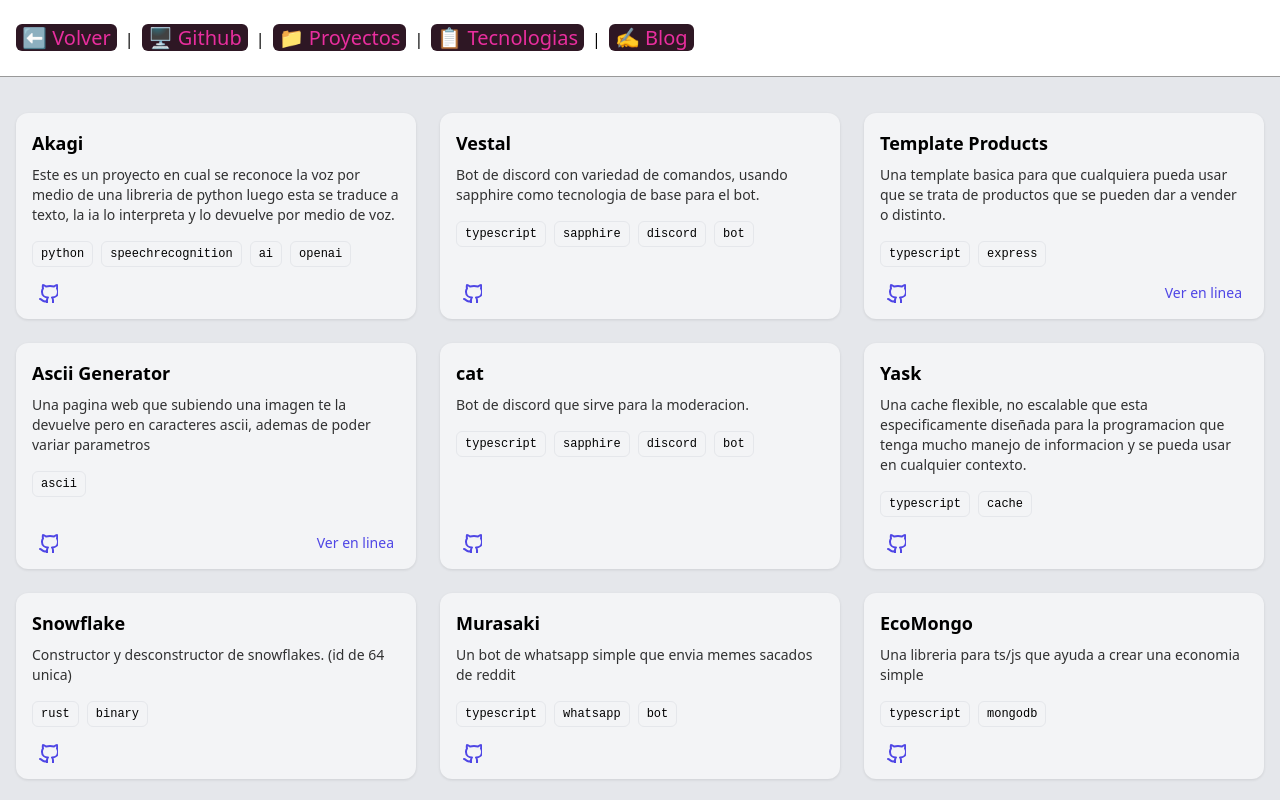
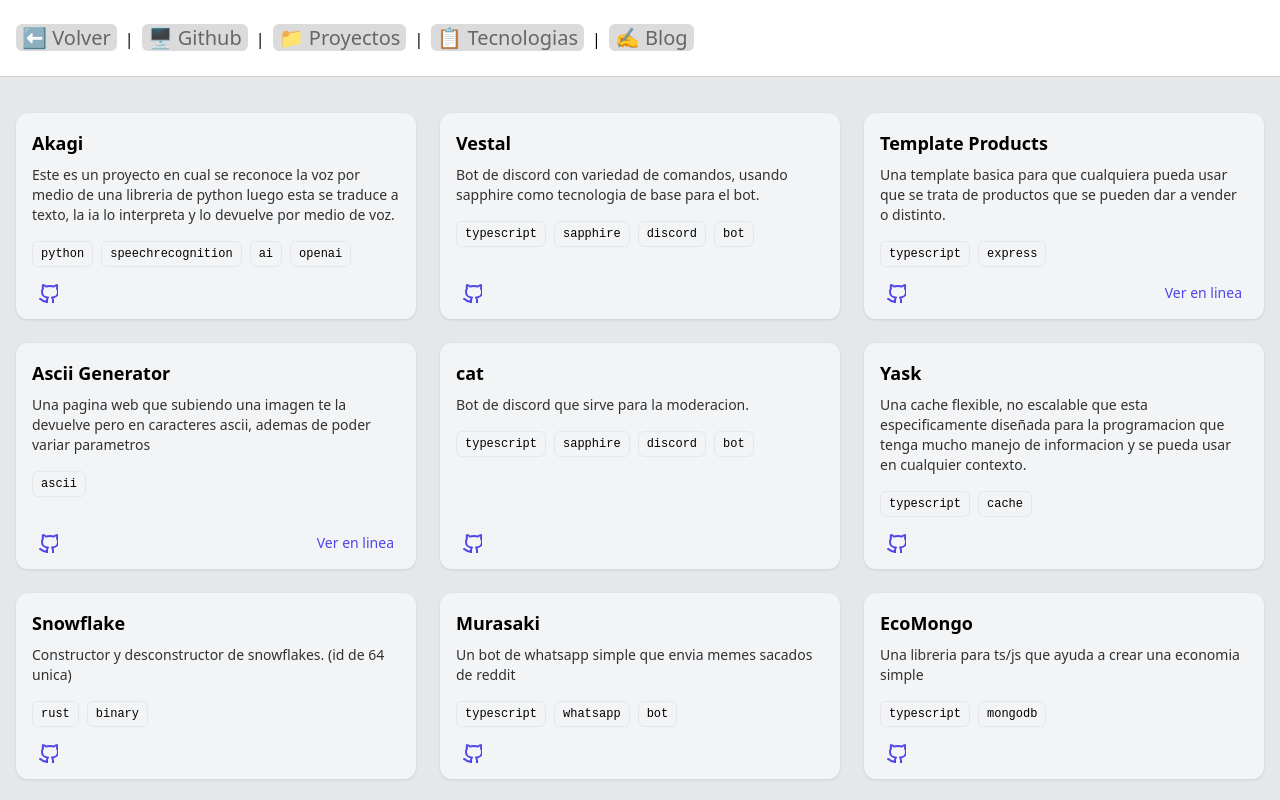
Before and after one commit to nnachonesa/portafolio, a Next.js app: page /components/projects in a window 1280 px wide. Shown: the top 800 px of the page. Built offline with nearby package versions, Linux system fonts and the light colour scheme; no server answers.

Commit message:
fix: buttons now have light mode

```diff
--- a/src/app/globals.css
+++ b/src/app/globals.css
@@ -223,6 +223,7 @@ html {
     .scroll {
         display: block;
     }
+
     .nav-nav {
         display: block;
     }
@@ -262,18 +263,31 @@ html {
 }
 
 .nav-nav {
-    border-bottom: 1px solid #999;
+    border-bottom: 1px solid #ccc;
 }
 
 .nav-a {
-    color: #e92e9e;
-    background: #2e1724;
-    transition: color 0.5s ease-in-out;
+    background: #dbdbdb;
+    color: #666;
+    transition: all 0.3s ease-in-out;
     border-radius: 6px;
     font-size: 20px;
 }
 
 .nav-a:hover {
+    color: #000;
+}
+
+.dark .nav-nav {
+    border-bottom: 1px solid #999;
+}
+
+.dark .nav-a {
+    background: #2e1724;
+    color: #e92e9e;
+}
+
+.dark .nav-a:hover {
     color: #af2377;
 }
 
@@ -282,9 +296,3 @@ a {
     padding-right: 6px;
     border-radius: 6px;
 }
-
-.nav-white {
-    color: #00FF9C;
-    background-color: #EDEDED;
-    border: #D5D5D5;
-}
```
